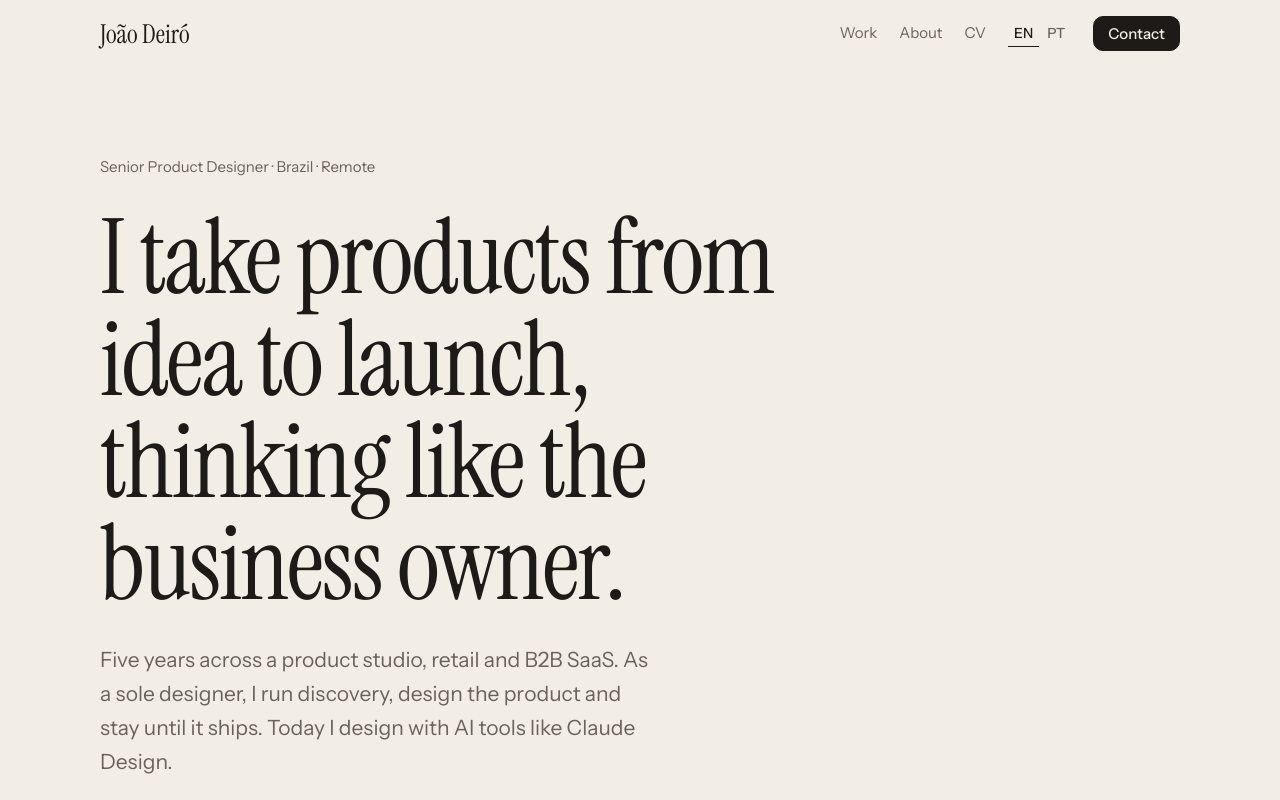
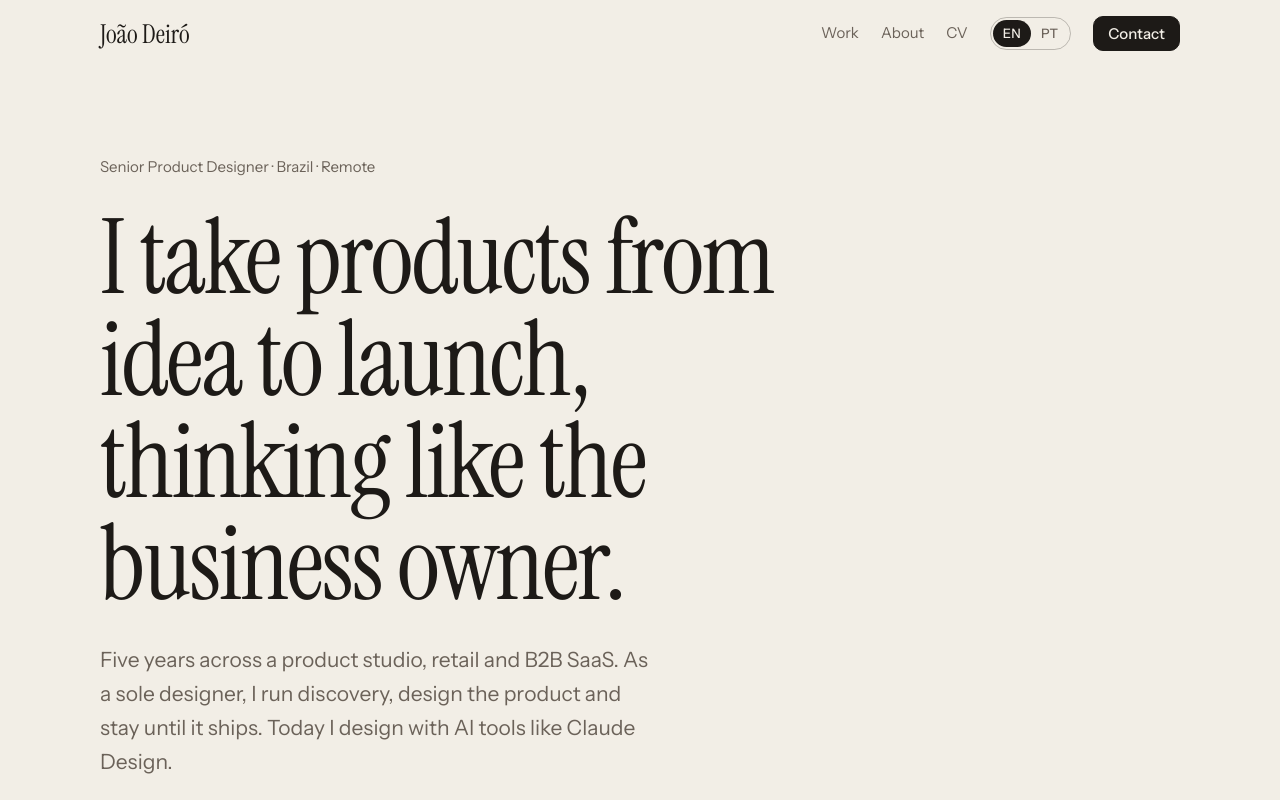
Before and after one commit to jvdeiro/portfolio, a plain HTML site: page index.html in a window 1280 px wide. Shown: the top 800 px of the page. Drawn offline with Linux system fonts and the light colour scheme.

Commit message:
Restore pill toggle for the EN/PT language switch
Co-Authored-By: Claude Opus 5.5 <noreply@anthropic.com>
Claude-Session: https://claude.ai/code/session_01A5MeAvpZ2vHF5HFUe6Jmx5

```diff
--- a/index.html
+++ b/index.html
@@ -46,9 +46,9 @@ body::before{content:"";position:fixed;inset:0 0 auto;height:env(safe-area-inset
 .nav{display:flex;align-items:center;gap:22px;font-size:15px}
 .nav a{text-decoration:none;color:var(--muted)}
 .nav a:hover{color:var(--fg)}
-.lang{display:inline-flex;gap:2px}
-.lang button{font:500 14px/1 var(--body);border:0;background:transparent;color:var(--muted);padding:6px 6px;cursor:pointer;border-bottom:1.5px solid transparent;border-radius:0}
-.lang button[aria-pressed="true"]{color:var(--fg);border-bottom-color:var(--fg)}
+.lang{display:inline-flex;border:1px solid color-mix(in srgb, var(--fg) 25%, transparent);border-radius:999px;padding:2px}
+.lang button{font:500 13px/1 var(--body);letter-spacing:.02em;border:0;background:transparent;color:var(--muted);padding:7px 10px;border-radius:999px;cursor:pointer}
+.lang button[aria-pressed="true"]{background:var(--fg);color:var(--bg)}
 .btn{display:inline-flex;align-items:center;gap:8px;font:500 15px/1 var(--body);padding:12px 18px;border-radius:10px;border:1px solid var(--fg);background:var(--fg);color:var(--bg);text-decoration:none;cursor:pointer}
 .btn.ghost{background:transparent;color:var(--fg);border-color:color-mix(in srgb, var(--fg) 30%, transparent)}
 .btn.ghost:hover{border-color:var(--fg)}
```
